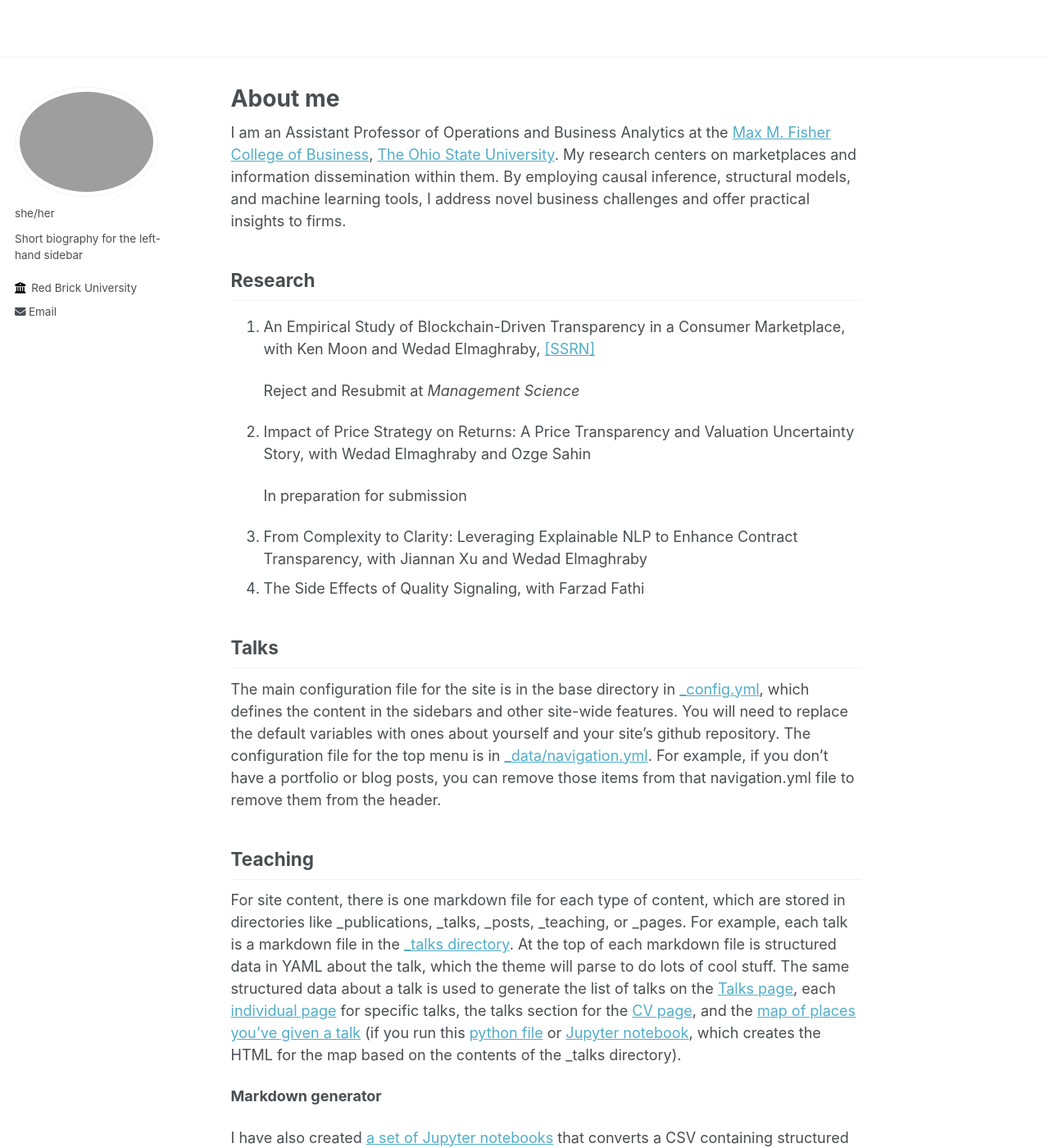
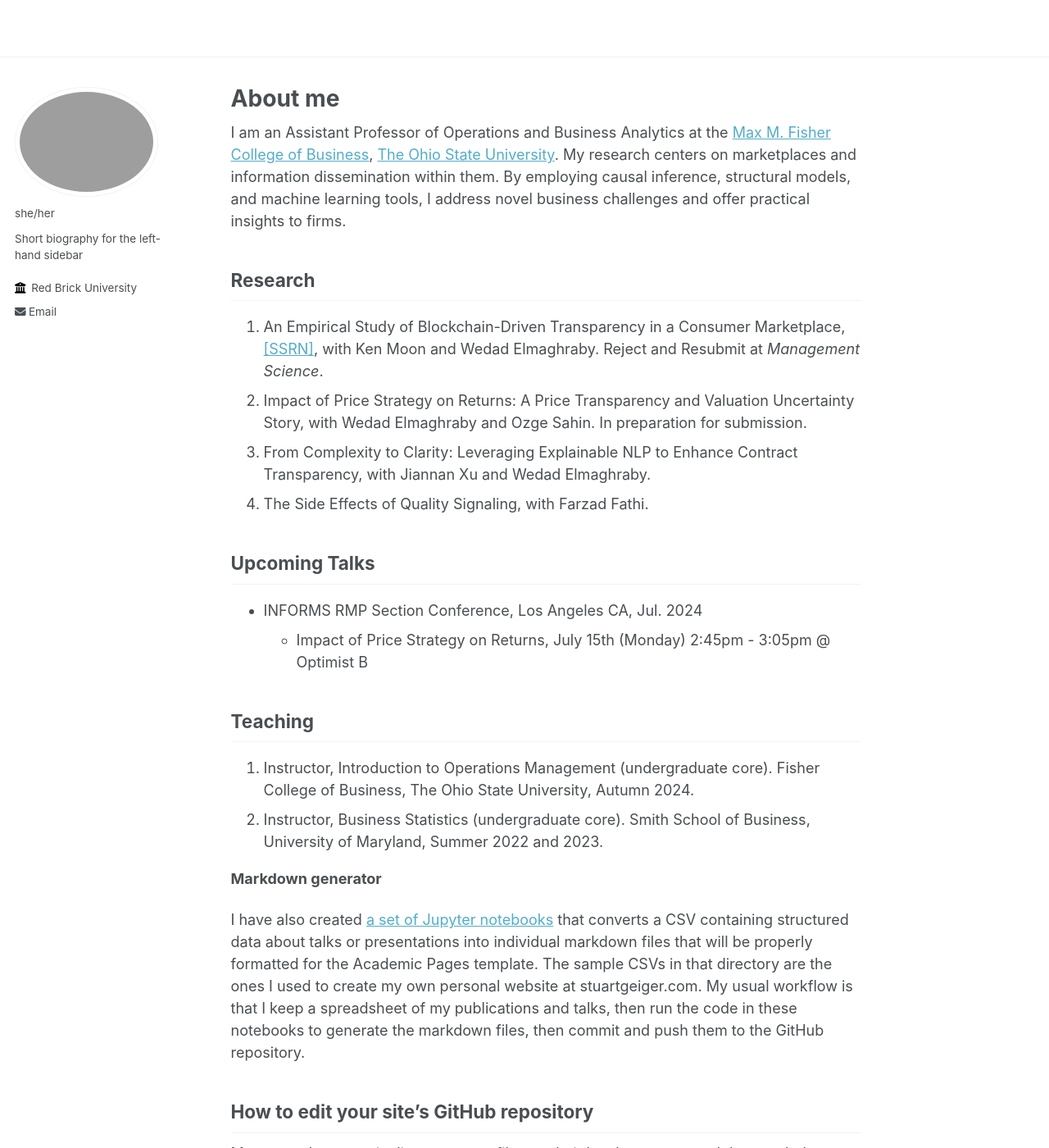
Before and after one commit to jiangyijane/jiangyijane.github.io, a Jekyll site: the page built from _pages/about.md, in a window 1280 px wide and 1400 px high. Shown: the whole window at 82% size. Built offline with Jekyll 4.4.1, drawn with Linux system fonts in a browser that asks for light colours.

Commit message:
Update about.md

```diff
--- a/_pages/about.md
+++ b/_pages/about.md
@@ -11,25 +11,22 @@ I am an Assistant Professor of Operations and Business Analytics at the [Max M.
 
 Research
 ------
-1.	An Empirical Study of Blockchain-Driven Transparency in a Consumer Marketplace, with Ken Moon and Wedad Elmaghraby, [[SSRN]]()
-
-    Reject and Resubmit at <i>Management Science</i>
-
-2. Impact of Price Strategy on Returns: A Price Transparency and Valuation Uncertainty Story, with Wedad Elmaghraby and Ozge Sahin
-
-    In preparation for submission
-
-3. From Complexity to Clarity: Leveraging Explainable NLP to Enhance Contract Transparency, with Jiannan Xu and Wedad Elmaghraby
-4. The Side Effects of Quality Signaling, with Farzad Fathi
+1.	An Empirical Study of Blockchain-Driven Transparency in a Consumer Marketplace, [[SSRN]](), with Ken Moon and Wedad Elmaghraby. Reject and Resubmit at <i>Management Science</i>.
+2. Impact of Price Strategy on Returns: A Price Transparency and Valuation Uncertainty Story, with Wedad Elmaghraby and Ozge Sahin. In preparation for submission.
+3. From Complexity to Clarity: Leveraging Explainable NLP to Enhance Contract Transparency, with Jiannan Xu and Wedad Elmaghraby.
+4. The Side Effects of Quality Signaling, with Farzad Fathi.
 
 
-Talks
+Upcoming Talks
 ------
-The main configuration file for the site is in the base directory in [_config.yml](https://github.com/academicpages/academicpages.github.io/blob/master/_config.yml), which defines the content in the sidebars and other site-wide features. You will need to replace the default variables with ones about yourself and your site's github repository. The configuration file for the top menu is in [_data/navigation.yml](https://github.com/academicpages/academicpages.github.io/blob/master/_data/navigation.yml). For example, if you don't have a portfolio or blog posts, you can remove those items from that navigation.yml file to remove them from the header.
+- INFORMS RMP Section Conference, Los Angeles CA, Jul. 2024
+  - Impact of Price Strategy on Returns, July 15th (Monday) 2:45pm - 3:05pm @ Optimist B
 
 Teaching
 ------
-For site content, there is one markdown file for each type of content, which are stored in directories like _publications, _talks, _posts, _teaching, or _pages. For example, each talk is a markdown file in the [_talks directory](https://github.com/academicpages/academicpages.github.io/tree/master/_talks). At the top of each markdown file is structured data in YAML about the talk, which the theme will parse to do lots of cool stuff. The same structured data about a talk is used to generate the list of talks on the [Talks page](https://academicpages.github.io/talks), each [individual page](https://academicpages.github.io/talks/2012-03-01-talk-1) for specific talks, the talks section for the [CV page](https://academicpages.github.io/cv), and the [map of places you've given a talk](https://academicpages.github.io/talkmap.html) (if you run this [python file](https://github.com/academicpages/academicpages.github.io/blob/master/talkmap.py) or [Jupyter notebook](https://github.com/academicpages/academicpages.github.io/blob/master/talkmap.ipynb), which creates the HTML for the map based on the contents of the _talks directory).
+1.	Instructor, Introduction to Operations Management (undergraduate core). Fisher College of Business, The Ohio State University, Autumn 2024.
+3.	Instructor, Business Statistics (undergraduate core). Smith School of Business, University of Maryland, Summer 2022 and 2023.
+
 
 **Markdown generator**
 
```
